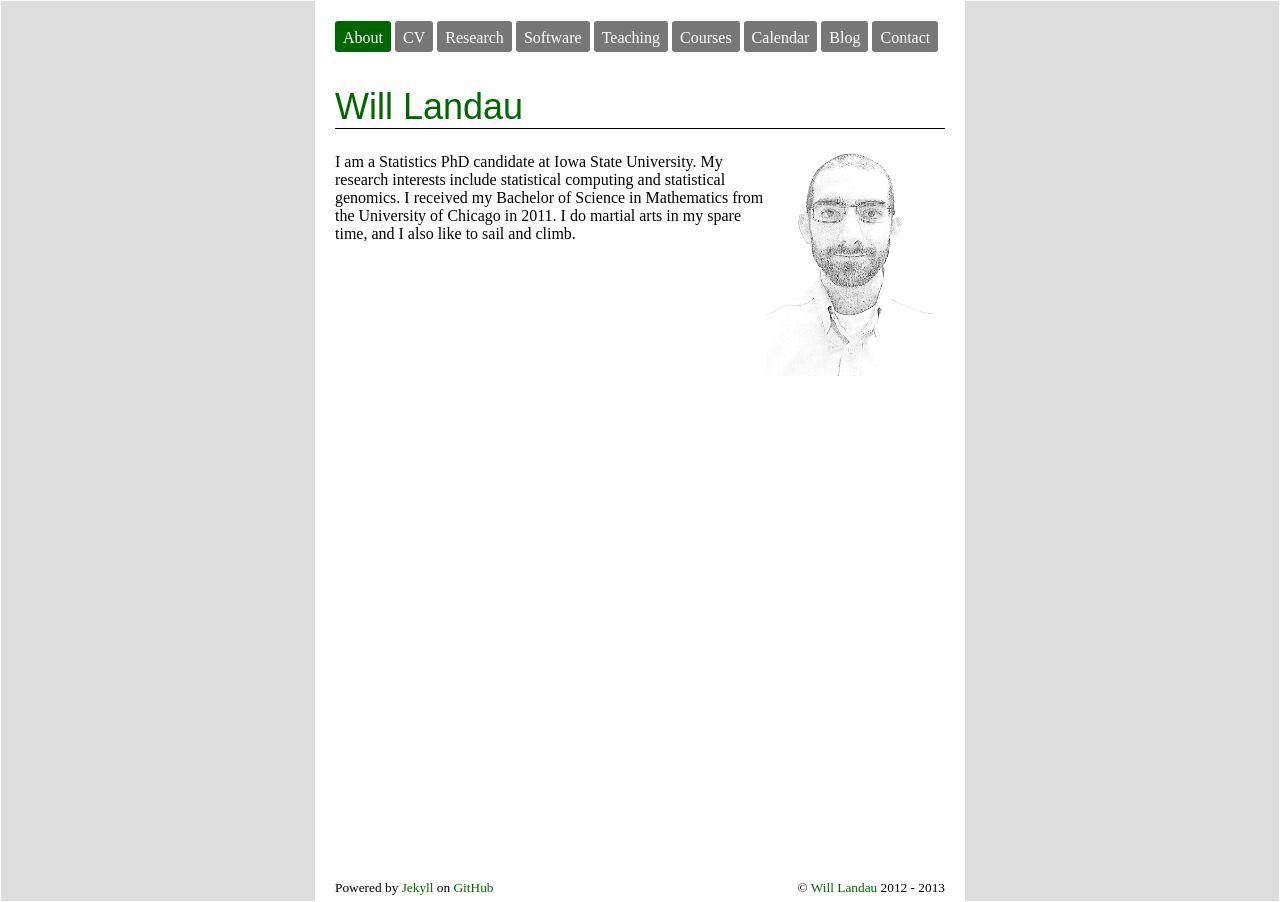
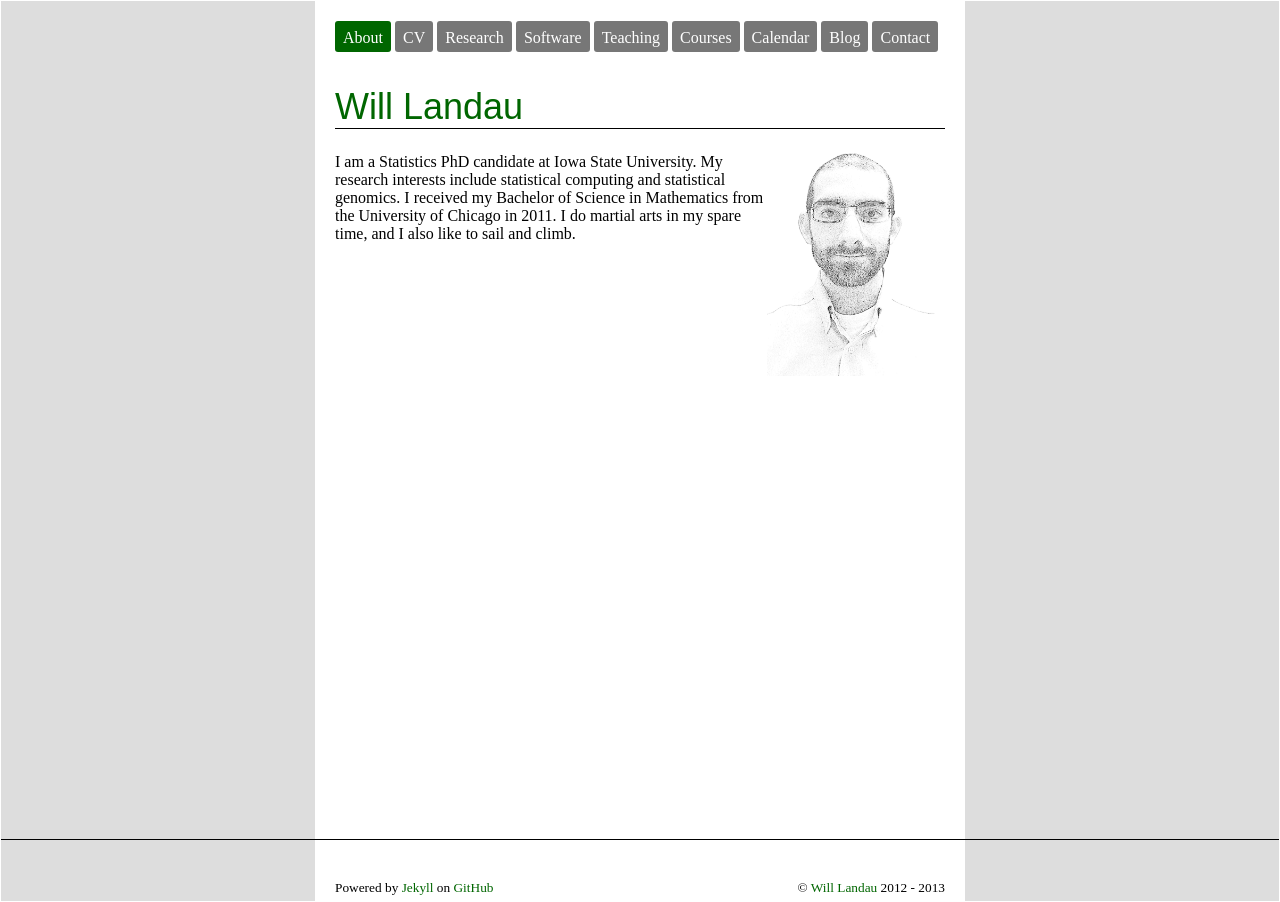
Before and after one commit to wlandau/wlandau.github.io, a Jekyll site: the page built from index.html, in a window 1280 px wide. Built offline with Jekyll 4.4.1, drawn with Linux system fonts in a browser that asks for light colours; nearby versions of some CDN libraries.

Commit message:
playing with backgrounds

```diff
--- a/css/wml-custom.css
+++ b/css/wml-custom.css
@@ -116,6 +116,7 @@ ul {
 
 #footer{
   background: #DDDDDD;
+  border-top: 1px solid black;
 }
 
 #footer a{
```
